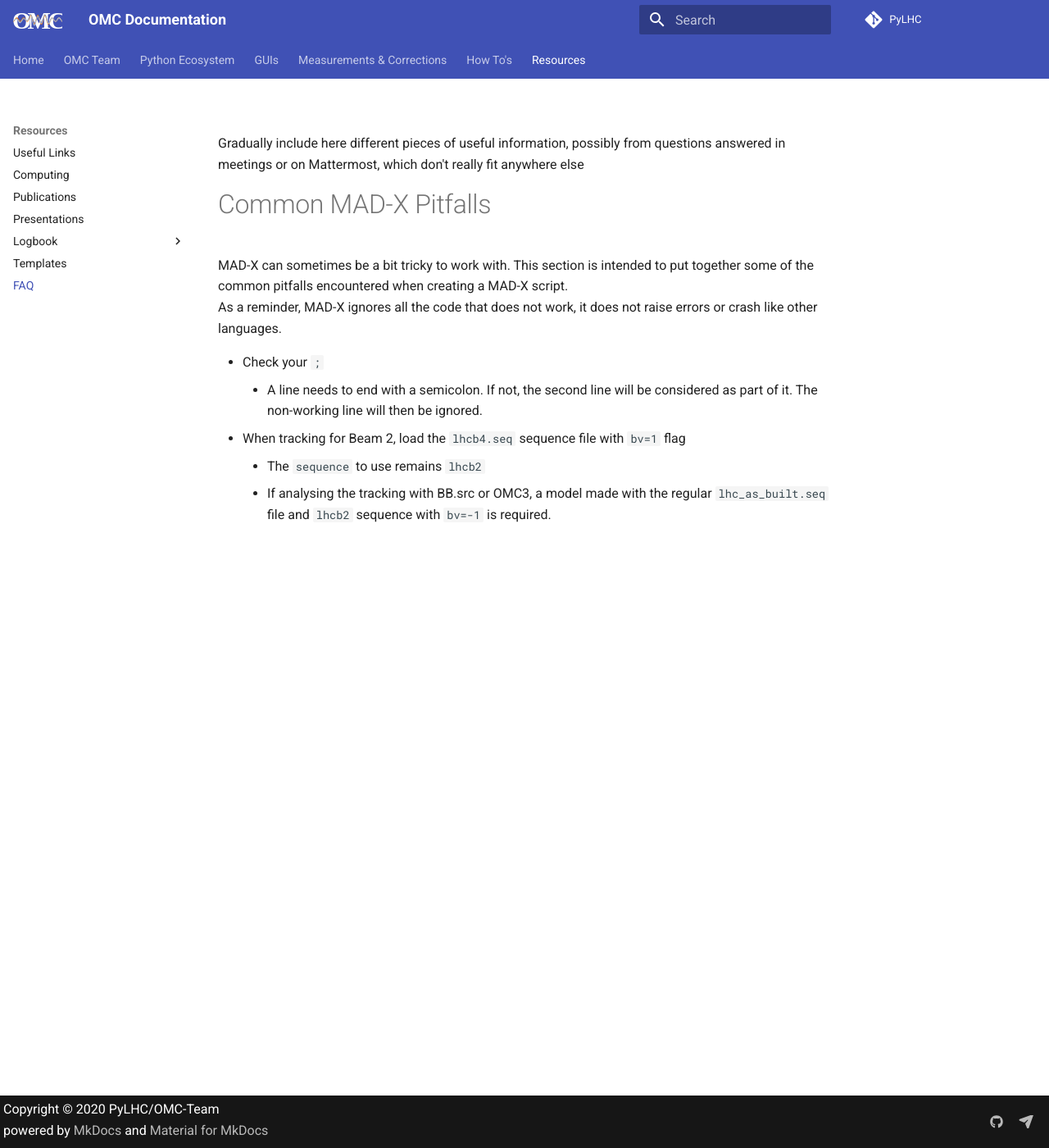
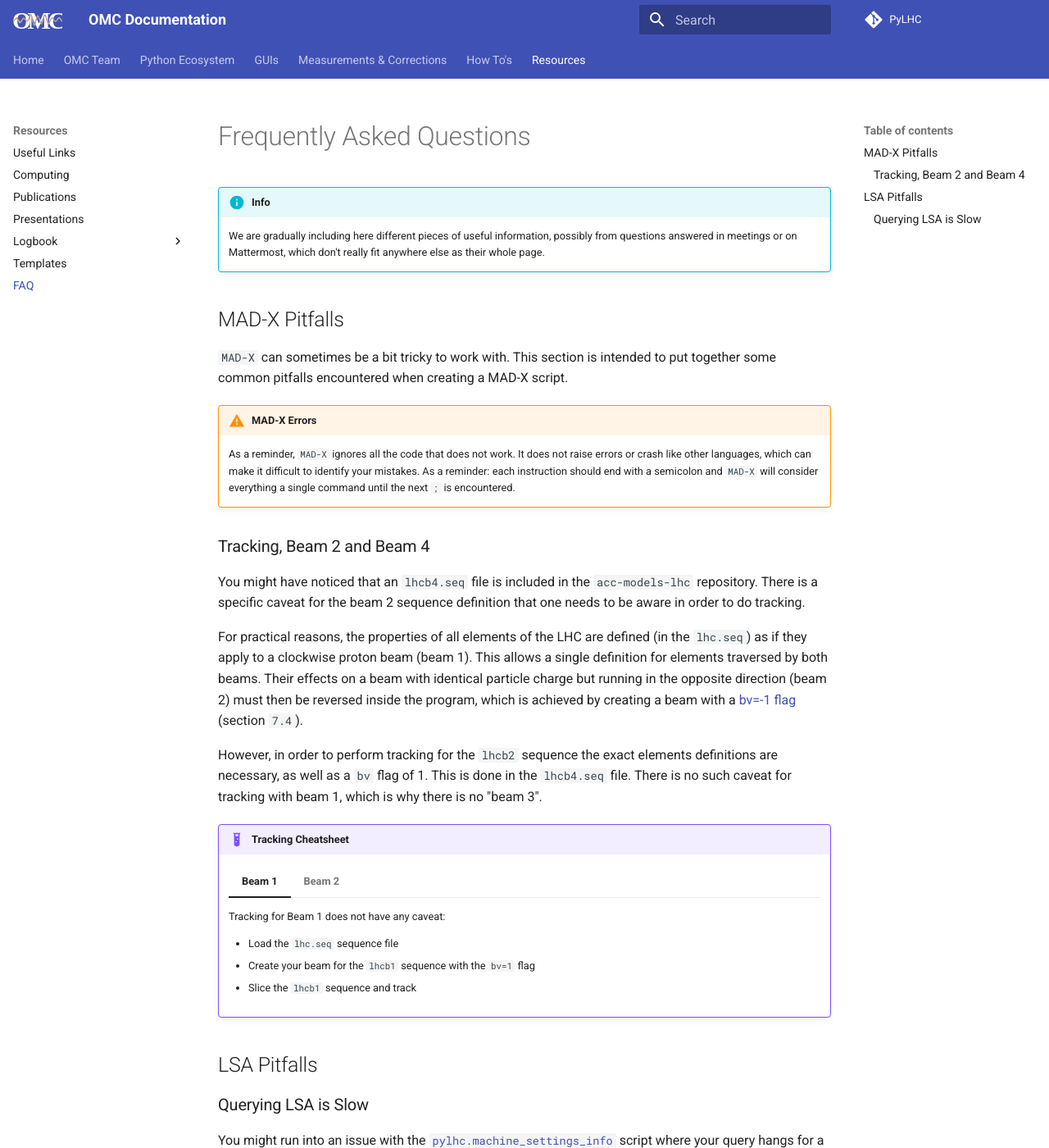
Before and after one commit to pylhc/pylhc.github.io, an MkDocs documentation site: the page built from docs/resources/faqs.md, in a window 1280 px wide and 1400 px high. Shown: the whole window at 82% size. Built offline with MkDocs 1.6.1 and Material for MkDocs 9.7.7, drawn with Linux system fonts in a browser that asks for light colours; comment, search, counter and statistics services are not loaded; some of the changed text lies outside the part shown.

Commit message:
rework mael's content, add LSA querying, admonitions

````diff
--- a/docs/resources/faqs.md
+++ b/docs/resources/faqs.md
@@ -1,18 +1,72 @@
-Gradually include here different pieces of useful information, possibly from questions answered in meetings or on Mattermost, which don't really fit anywhere else
+# Frequently Asked Questions
 
-# Common MAD-X Pitfalls
+!!! info
+    We are gradually including here different pieces of useful information, possibly from questions answered in meetings or on Mattermost, which don't really fit anywhere else as their whole page.
 
-MAD-X can sometimes be a bit tricky to work with. This section is intended to
-put together some of the common pitfalls encountered when creating a MAD-X
-script.
-As a reminder, MAD-X ignores all the code that does not work, it does not raise
-errors or crash like other languages.
+## MAD-X Pitfalls
 
-* Check your `;`
-    * A line needs to end with a semicolon. If not, the second line will be
-      considered as part of it. The non-working line will then be ignored.
-* When tracking for Beam 2, load the `lhcb4.seq` sequence file with `bv=1` flag
-    * The `sequence` to use remains `lhcb2`
-    * If analysing the tracking with BB.src or OMC3, a model made with the
-      regular `lhc_as_built.seq` file and `lhcb2` sequence with `bv=-1` is
-      required.
+`MAD-X` can sometimes be a bit tricky to work with.
+This section is intended to put together some common pitfalls encountered when creating a MAD-X script.
+
+!!! warning "MAD-X Errors"
+    As a reminder, `MAD-X` ignores all the code that does not work.
+    It does not raise errors or crash like other languages, which can make it difficult to identify your mistakes.
+    As a reminder: each instruction should end with a semicolon and `MAD-X` will consider everything a single command until the next `;` is encountered.
+
+### Tracking, Beam 2 and Beam 4
+
+You might have noticed that an `lhcb4.seq` file is included in the `acc-models-lhc` repository.
+There is a specific caveat for the beam 2 sequence definition that one needs to be aware in order to do tracking.
+
+For practical reasons, the properties of all elements of the LHC are defined (in the `lhc.seq`) as if they apply to a clockwise proton beam (beam 1).
+This allows a single definition for elements traversed by both beams.
+Their effects on a beam with identical particle charge but running in the opposite direction (beam 2) must then be reversed inside the program, which is achieved by creating a beam with a [bv=-1 flag](madx_doc_bv) (section `7.4`).
+
+However, in order to perform tracking for the `lhcb2` sequence the exact elements definitions are necessary, as well as a `bv` flag of 1.
+This is done in the `lhcb4.seq` file.
+There is no such caveat for tracking with beam 1, which is why there is no "beam 3".
+
+!!! example "Tracking Cheatsheet"
+    === "Beam 1"
+
+        Tracking for Beam 1 does not have any caveat:
+
+        - Load the `lhc.seq` sequence file
+        - Create your beam for the `lhcb1` sequence with the `bv=1` flag
+        - Slice the `lhcb1` sequence and track
+
+    === "Beam 2"
+        When tracking for beam 2, remember to:
+
+        - Load the `lhcb4.seq` sequence file
+        - Create your beam for the `lhcb2` sequence with the `bv=1` flag
+        - Slice the `lhcb2` sequence and track
+
+        !!! tip "What about model creation?"
+            If analysing the tracking data with either `Beta-Beat.src` or `omc3`, one will need a model. The model **has** to have been made with the regular `lhc.seq` file, `lhcb2` sequence, and a beam with `bv=-1`.
+
+## LSA Pitfalls
+
+### Querying LSA is Slow
+
+You might run into an issue with the [`pylhc.machine_settings_info`](../packages/pylhc/machine_settings_info.md) script where your query hangs for a (very) long time.
+This is due to the fact that `pjlsa` will look for the beamprocess at the given time and extract *all trims* for the required knobs through this beamprocess, even though only the last trim is displayed.
+
+!!! example "Workarounds"
+    To speed up the script's runtime, try the following:
+
+    - Do not extract knobs if you are only after the summary information (this is now default behaviour)
+    - Only ask for the knobs you need (e.g. `--knobs name1 name1`), or just default ones (e.g. `--knobs default`) if you're unsure
+    - Give a time range that is as small as possible using the `--start-time` and `--time` flags. This way a small trim history will be queried by `pjlsa`. For instance:
+
+    ```bash
+    python -m pylhc.machine_settings_info \
+        --knobs name1 name2 \  # with real names ;)
+        --start-time "2022-10-19 17:00:00.0" \
+        --time "2022-10-19 17:30:00.0"
+    ```
+
+    Be aware though that if no trim for the knobs are in the defined time range, no values will be returned at all.
+
+
+[madx_doc_bv]: http://madx.web.cern.ch/madx/releases/last-rel/madxuguide.pdf
````
